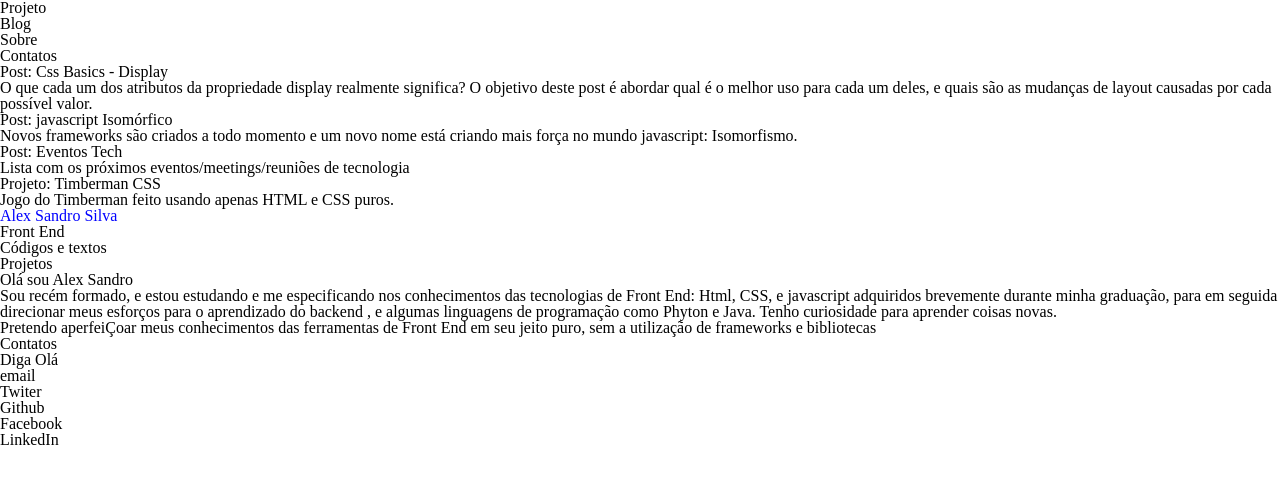
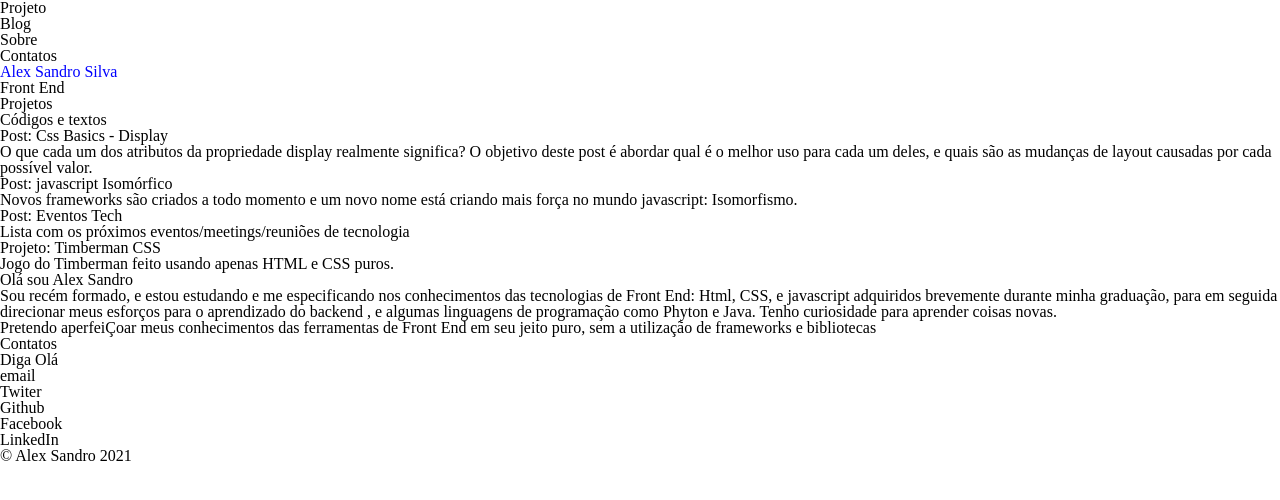
Before and after one commit to lexilva/Front-End-learning, a plain HTML site: page index.html in a window 1280 px wide. Drawn offline with Linux system fonts and the light colour scheme.

Commit message:
Adicionando Estrutura HTML

```diff
--- a/index.html
+++ b/index.html
@@ -7,12 +7,24 @@
 		<link rel="stylesheet" href="index.css">
 	</head>
 	<body>
+		<header>
+			<nav>
 				<ul>
 					<li>Projeto</li>
 					<li>Blog</li>
 					<li>Sobre</li>
 					<li>Contatos</li>
 				</ul>
+			</nav>
+		</header>
+		<section>
+			<h1>Alex Sandro Silva</h1>
+			<h2>Front End</h2>
+		</section>
+
+		<section>
+			<h3>Projetos</h3>
+				<p>Códigos e textos</p>
 
 			<ul>
 				<li>
@@ -44,11 +56,8 @@
 					</p>
 				</li>
 			</ul>
-		<h1>Alex Sandro Silva</h1>
-		<h2>Front End</h2>
-			<p>Códigos e textos</p>
-
-		<h3>Projetos</h3>
+		</section>
+		<section>
 			<p>Olá sou <strong>Alex Sandro</strong></p>
 			<p>Sou recém formado, e estou estudando e me especificando nos conhecimentos
 					das tecnologias de Front End: <strong>Html, CSS, e javascript</strong> adquiridos brevemente durante minha graduação,
@@ -59,6 +68,8 @@
 			<p>Pretendo aperfeiÇoar meus conhecimentos das ferramentas de Front End em seu
 					jeito puro, sem a utilização de frameworks  e bibliotecas
 			</p>
+		</section>
+		<section>
 			<h3>Contatos</h3>
 			<p>Diga Olá</p>
 			<ul>
@@ -68,10 +79,9 @@
 				<li>Facebook</li>
 				<li>LinkedIn</li>
 			</ul>
-
-
-
-
-
+	</section>
+		<footer>
+			<p>© Alex Sandro 2021</p>
+		</footer>
 	</body>
 	</html>
```
Lines whose indentation alone changed are shown as unchanged.
